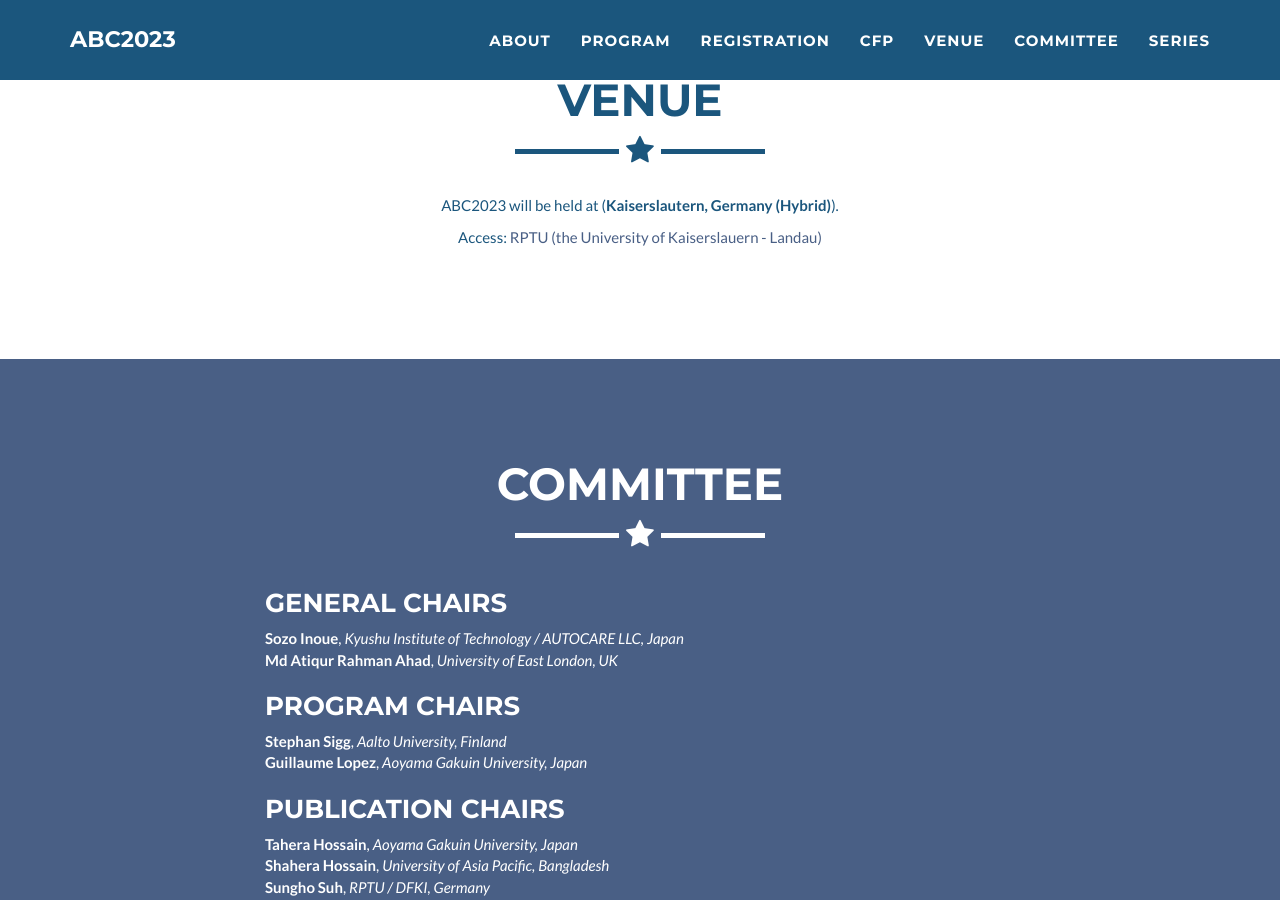
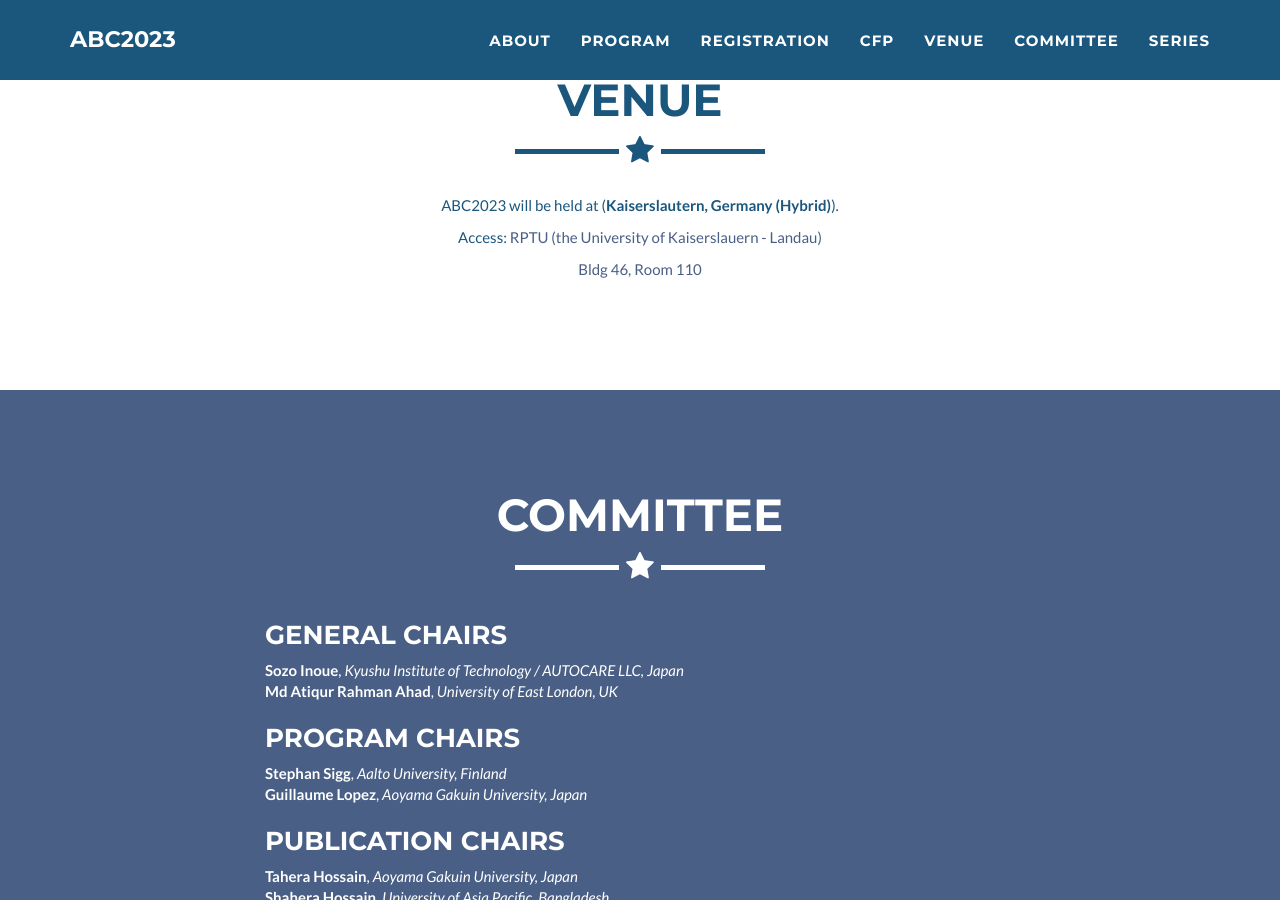
Before and after one commit to abc-research/abc-research.github.io, a Jekyll site: the page built from index.html, in a window 1280 px wide and 900 px high, scrolled down 11115 px. Built offline with Jekyll 4.4.1, drawn with Linux system fonts in a browser that asks for light colours.

Commit message:
added map from Shannon

```diff
--- a/_config.yml
+++ b/_config.yml
@@ -567,6 +567,7 @@ cfp:
 venue:
   - text: <center> ABC2023 will be held at (<b>Kaiserslautern, Germany (Hybrid)</b>). </center>
   - text: '<center> Access: <a href="https://goo.gl/maps/6wK4GwKfsoaa4KnJ9"> RPTU (the University of Kaiserslauern - Landau)</a> </center>'
+  - text: '<center> <a href="https://rptu.de/fileadmin/prum/02_Downloads/Lageplan/RPTU_Lageplan_KL__August_2023.pdf"> Bldg 46, Room 110</a> </center>'
 #  - text: ABC2023 will be held at Knowledge Dock building (KD.2.22), Docklands Campus, University of East London (UEL), UK, very nearby the <a href="https://goo.gl/maps/hdDTM94LbG2efgaA8">London City Airport</a>.
 ##  - text: For more information, please see <a href="https://www.uel.ac.uk/about/finding-us">the campus web</a>.
 ##  - text: We are considering to do it <b>either of hybrid or online style</b>. Anyway we provide online participation at least.
```
